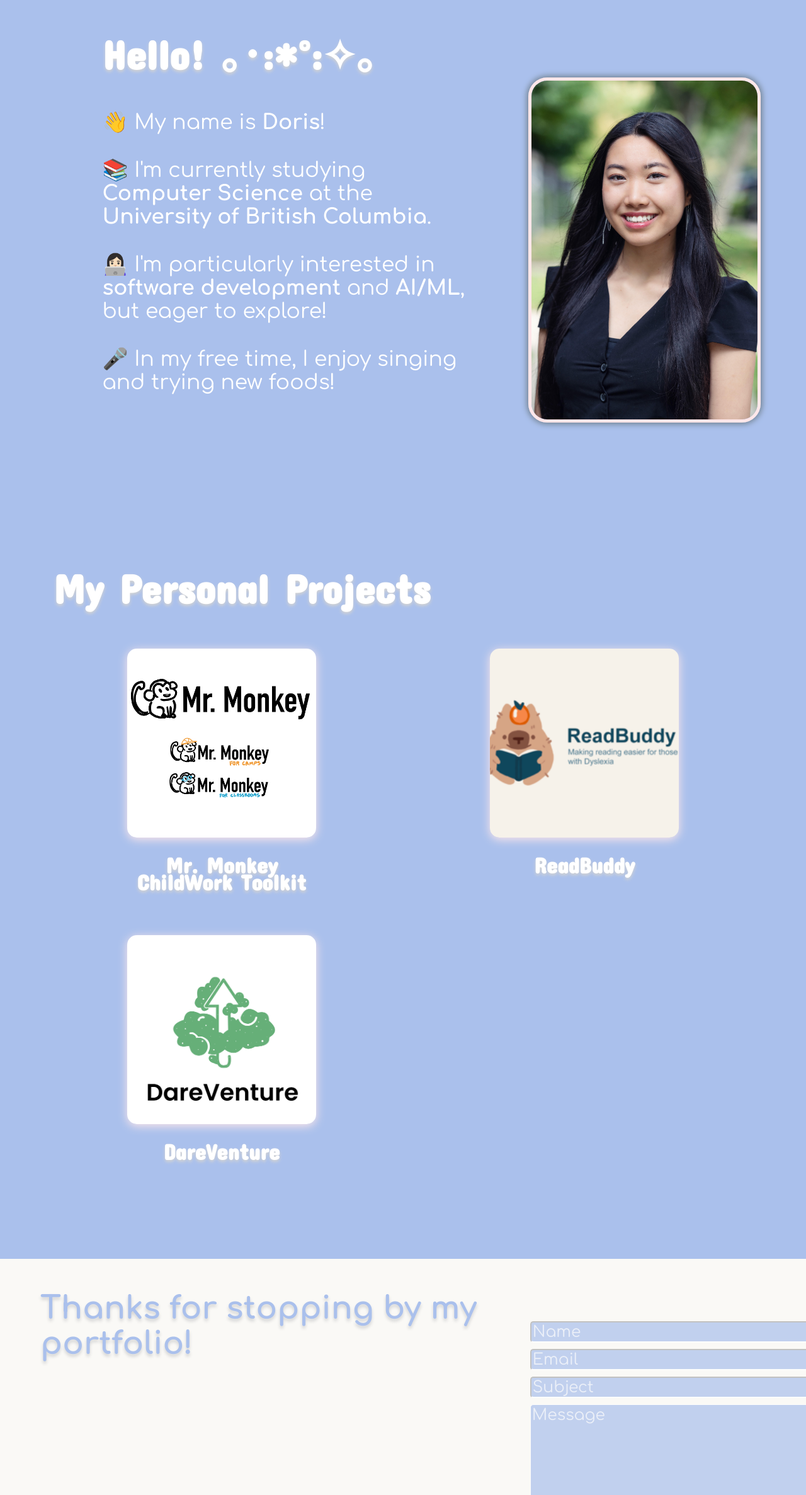
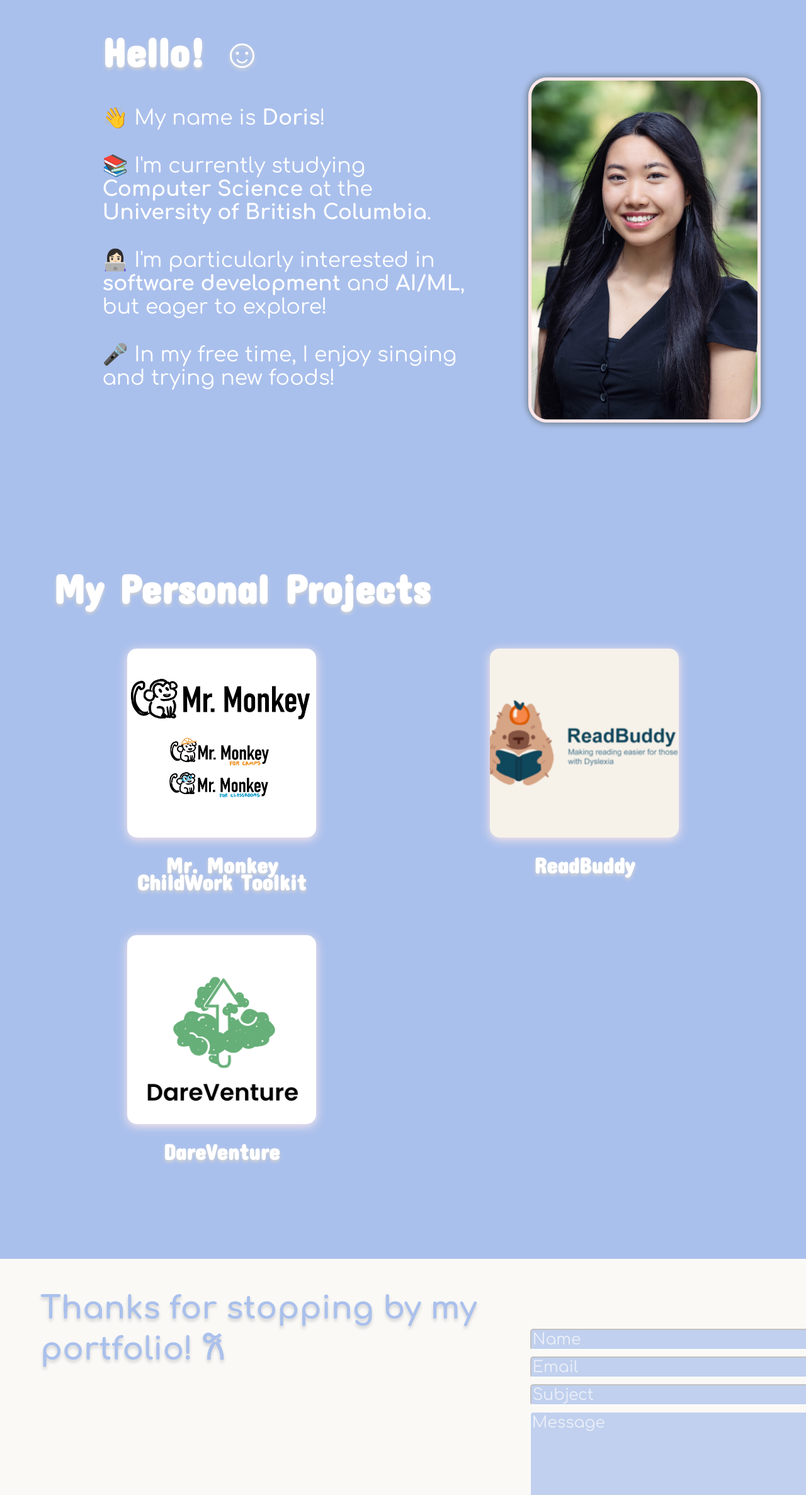
Before and after one commit to DorisWZhang/doriswzhang.github.io, a React (Create React App) app: page / in a window 1280 px wide. Shown: the part 1201-3575 px from the top of the page at 63% size. Built offline with nearby package versions, Linux system fonts and the light colour scheme.

Commit message:
emoji changes

```diff
--- a/src/components/Footer.js
+++ b/src/components/Footer.js
@@ -10,13 +10,11 @@ function Footer() {
     <div className="footer">
       <div className='bottom-centre'>
         <div className='thanks'>
-          Thanks for stopping by my portfolio!
+          Thanks for stopping by my portfolio! 𐙚
         </div>
         <div className='contact'>
         <Contact></Contact>
         </div>
-
-
 
 
         <div className = 'tag'>
--- a/src/pages/About.js
+++ b/src/pages/About.js
@@ -8,7 +8,7 @@ function About() {
         <div id='about' className='about'>
             <div className='text'>
                 <h1 className='header'>
-                    Hello! ｡･:*˚:✧｡
+                    Hello! ☺
                 </h1>
                 <p className='description'>
                     👋 My name is <strong>Doris</strong>! <br/>
```
